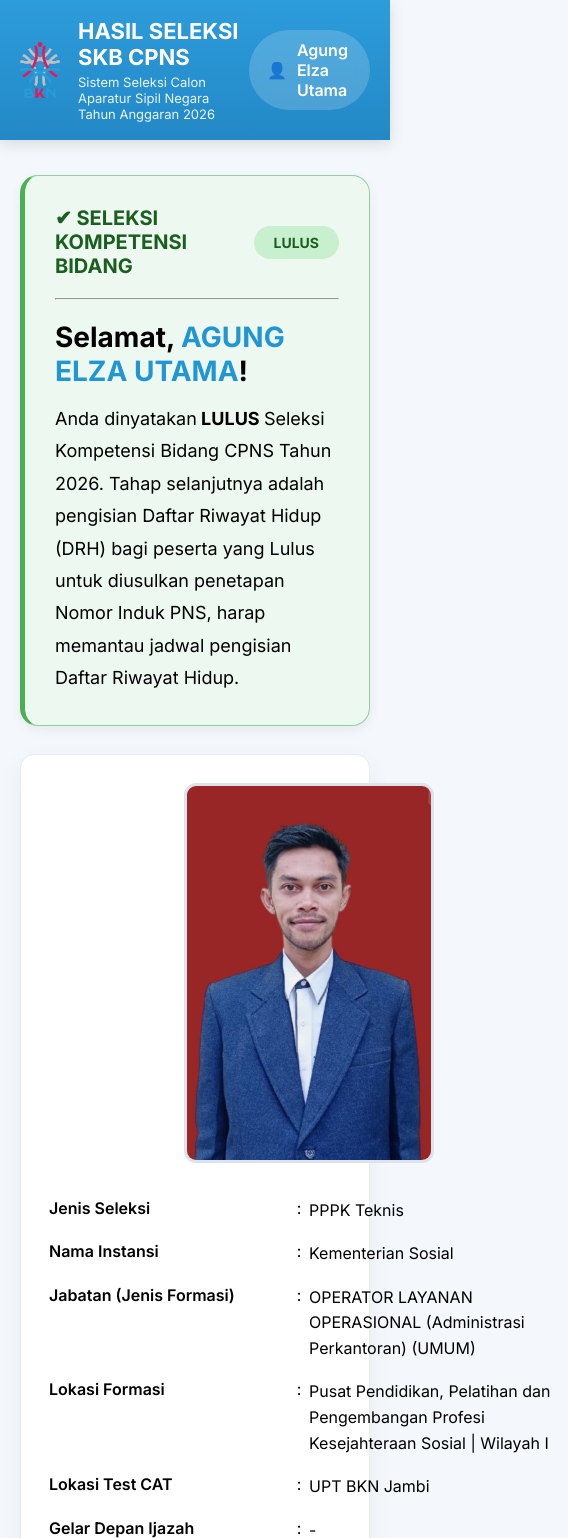
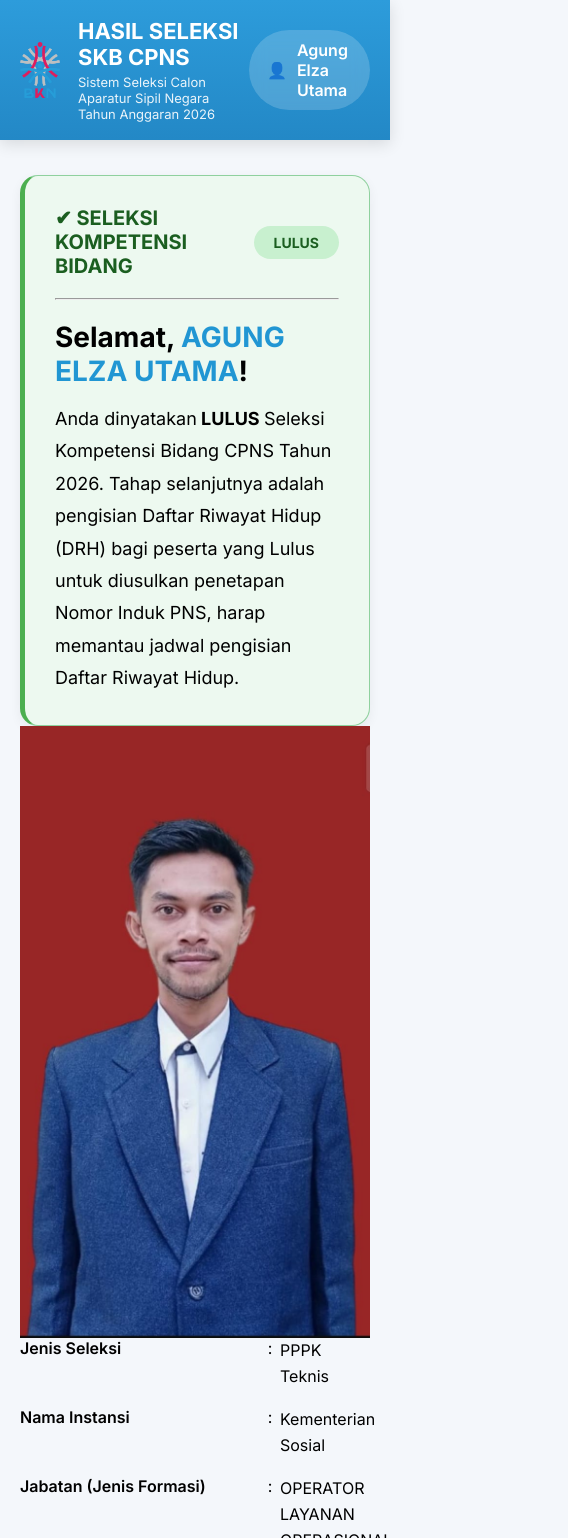
Before and after one commit to cpns-agungelzautama/skb, a React (Vite) app: page / in a window 390 px wide. Shown: the top 1538 px of the page, 568 px wide, since content can reach past the window. Built offline with nearby package versions, Linux system fonts and the light colour scheme.

Commit message:
Perbaiki path responsive

```diff
--- a/src/components/BiodataCard/BiodataCard.module.css
+++ b/src/components/BiodataCard/BiodataCard.module.css
@@ -1,66 +1,80 @@
-.card {
-    background: #fff;
-    border-radius: 14px;
-    padding: 28px;
-    border:1px solid #e6ebf0;
-    margin-top: 28px;
-
-    box-shadow: 0 8px 25px rgba(0,0,0,.05);
+.row {
+  display: grid;
+  grid-template-columns: 220px 20px 1fr;
+  gap: 6px;
+  margin-bottom: 16px;
+  align-items: start;
 }
 
-.wrapper{
-    display:grid;
-
-    grid-template-columns:220px 1fr;
-
-    gap:35px;
+.label {
+  font-weight: 600;
+  color: #2f3b4a;
 }
 
-.photo{
+.separator {
+  text-align: center;
+  color: #666;
+}
 
-    display:flex;
-    justify-content:center;
+.value {
+  line-height: 1.7;
+  color: #333;
+  word-break: break-word;
+}
+
+/* ===================== */
+/* Tablet */
+/* ===================== */
+
+@media (max-width: 992px) {
+
+  .row {
+    grid-template-columns: 180px 18px 1fr;
+  }
 
 }
 
-.photo img{
-    width:250px;
-    height:380px;
-    object-fit:cover;
+/* ===================== */
+/* Mobile */
+/* ===================== */
 
-    border-radius:12px;
+@media (max-width: 768px) {
 
-    border:3px solid #dce3ea;
-}
+  .row {
+    grid-template-columns: 1fr;
+    gap: 4px;
+    margin-bottom: 18px;
+  }
 
-.content{
+  .separator {
+    display: none;
+  }
 
-    display:grid;
+  .label {
+    font-size: 15px;
+    font-weight: 700;
+  }
 
-    grid-template-columns:1fr 1fr;
-
-    gap:50px;
+  .value {
+    font-size: 15px;
+    padding-left: 10px;
+    border-left: 3px solid #e3e8ef;
+  }
 
 }
 
-@media(max-width:900px){
+/* ===================== */
+/* Small Phone */
+/* ===================== */
 
-.wrapper{
+@media (max-width: 480px) {
 
-grid-template-columns:1fr;
+  .label {
+    font-size: 14px;
+  }
+
+  .value {
+    font-size: 14px;
+  }
 
 }
-
-.content{
-
-grid-template-columns:1fr;
-
-}
-
-.photo{
-
-justify-content:center;
-
-}
-
-}
```
